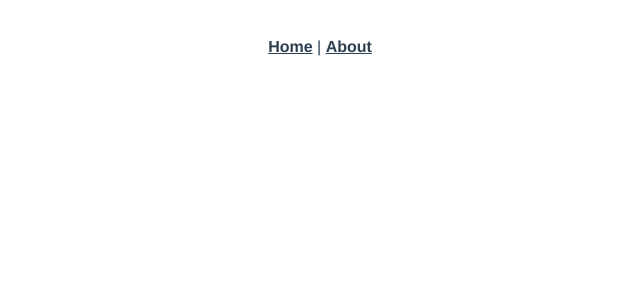
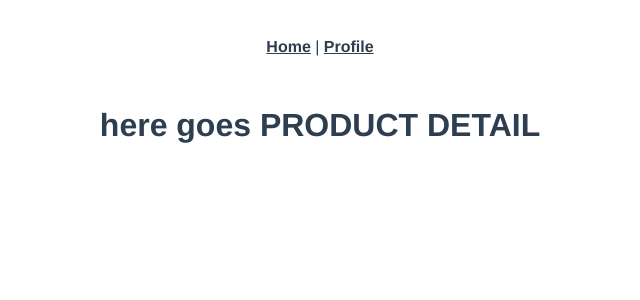
Before and after one commit to EliFullStack/store-typescript-vue, a Vue app: page /#/detail in a window 1280 px wide. Before the commit this address had no page. Shown: the top 300 px of the page, without its empty margins (320-960 px from the left). Built offline with nearby package versions, Linux system fonts and the light colour scheme.

Commit message:
initial commit, basic views and routes created

```diff
--- a/src/App.vue
+++ b/src/App.vue
@@ -1,7 +1,7 @@
 <template>
   <nav>
     <router-link to="/">Home</router-link> |
-    <router-link to="/about">About</router-link>
+    <router-link to="/profile">Profile</router-link>
   </nav>
   <router-view/>
 </template>
--- a/src/router/index.ts
+++ b/src/router/index.ts
@@ -1,5 +1,6 @@
 import { createRouter, createWebHashHistory, RouteRecordRaw } from 'vue-router'
 import HomeView from '../views/HomeView.vue'
+
 
 const routes: Array<RouteRecordRaw> = [
   {
@@ -7,13 +8,32 @@ const routes: Array<RouteRecordRaw> = [
     name: 'home',
     component: HomeView
   },
+
   {
-    path: '/about',
-    name: 'about',
+    path: '/login',
+    name: 'login',
+    component: () => import(/* webpackChunkName: "login" */ '../views/LoginView.vue')
+  },
+
+  {
+    path: '/detail',
+    name: 'detail',
+    component: () => import(/* webpackChunkName: "detail" */ '../views/ProductDetailView.vue')
+  },
+
+  {
+    path: '/list',
+    name: 'products-list',
+    component: () => import(/* webpackChunkName: "products-list" */ '../views/ProductsListView.vue')
+  },
+
+  {
+    path: '/profile',
+    name: 'profile',
     // route level code-splitting
     // this generates a separate chunk (about.[hash].js) for this route
     // which is lazy-loaded when the route is visited.
-    component: () => import(/* webpackChunkName: "about" */ '../views/AboutView.vue')
+    component: () => import(/* webpackChunkName: "profile" */ '../views/ProfileView.vue')
   }
 ]
 
--- a/src/views/AboutView.vue
+++ /dev/null
@@ -1,5 +0,0 @@
-<template>
-  <div class="about">
-    <h1>This is an about page</h1>
-  </div>
-</template>
--- /dev/null
+++ b/src/views/LoginView.vue
@@ -0,0 +1,13 @@
+<template>
+    <h1>here goes the LOGIN</h1>
+  </template>
+
+  <script lang="ts">
+  export default {
+
+  }
+  </script>
+
+  <style>
+
+  </style>
--- /dev/null
+++ b/src/views/ProductDetailView.vue
@@ -0,0 +1,13 @@
+<template>
+    <h1>here goes PRODUCT DETAIL</h1>
+  </template>
+
+  <script lang="ts">
+  export default {
+
+  }
+  </script>
+
+  <style>
+
+  </style>
--- /dev/null
+++ b/src/views/ProductsListView.vue
@@ -0,0 +1,13 @@
+<template>
+    <h1>here goes PRODUCTS LIST</h1>
+  </template>
+
+  <script lang="ts">
+  export default {
+
+  }
+  </script>
+
+  <style>
+
+  </style>
--- /dev/null
+++ b/src/views/ProfileView.vue
@@ -0,0 +1,13 @@
+<template>
+  <h1>here goes the PROFILE</h1>
+</template>
+
+<script lang="ts">
+export default {
+
+}
+</script>
+
+<style>
+
+</style>
```
